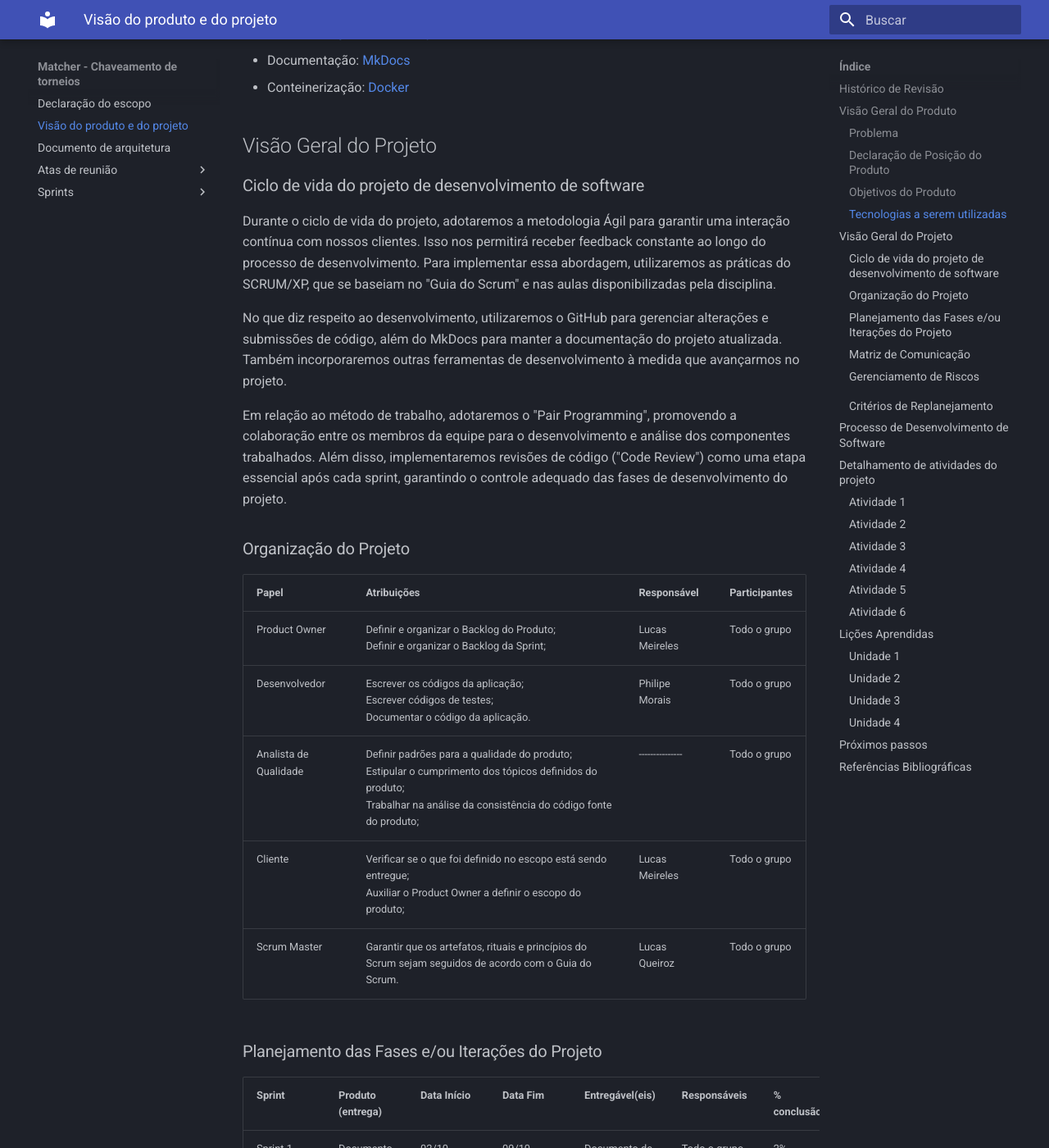
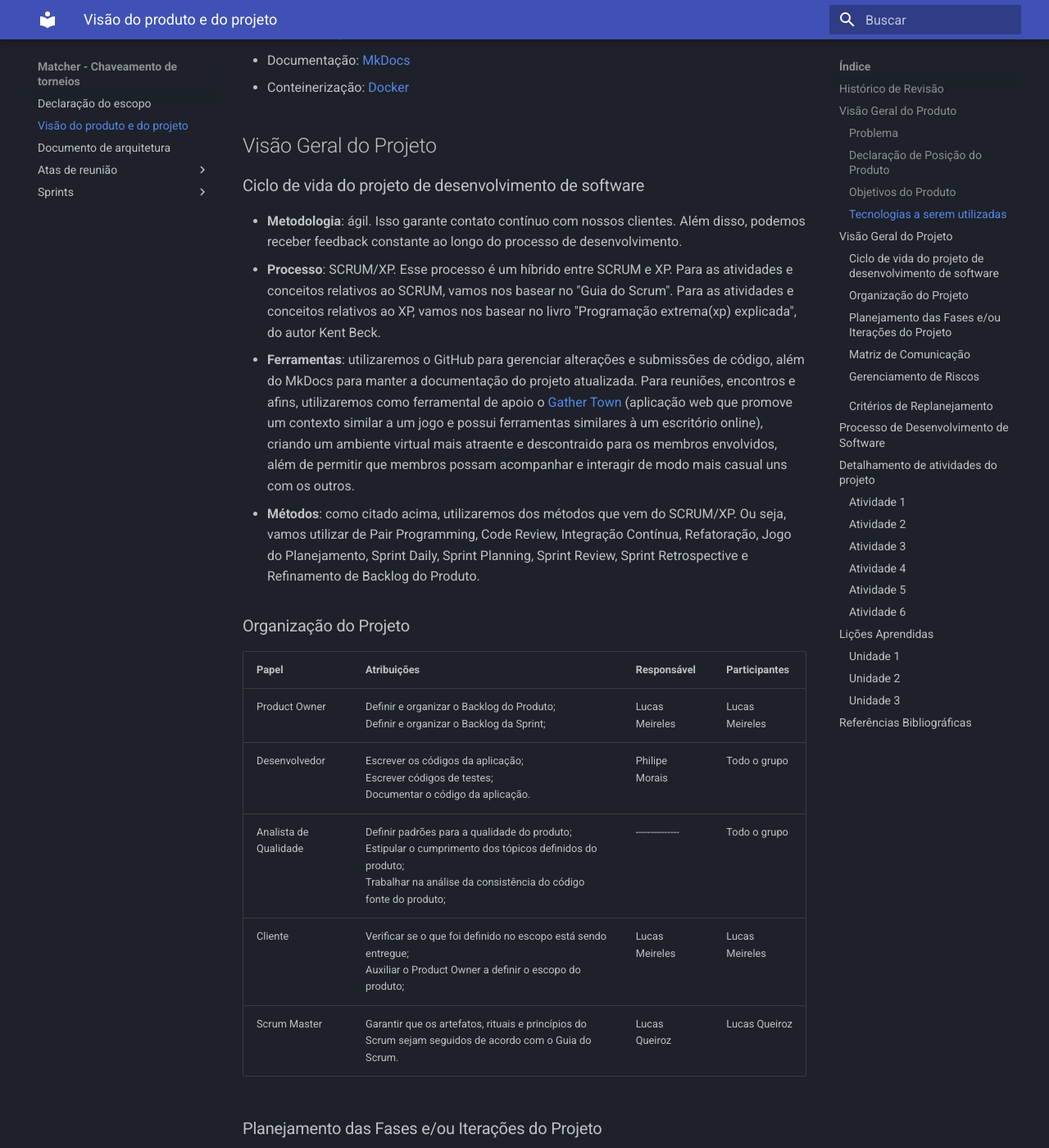
Before and after one commit to FGA0138-MDS-Ajax/2023-2-SIRIUS, an MkDocs documentation site: the page built from docs/visao-produto-projeto.md, in a window 1280 px wide and 1400 px high, scrolled down 1802 px. Shown: the whole window at 82% size. Built offline with MkDocs 1.6.1 and Material for MkDocs 9.7.7, drawn with Linux system fonts in a browser that asks for light colours; some of the changed text lies outside the part shown.

Commit message:
Atualização parcial do documento de visão
Co-authored-by: João Eduardo <joaoeduardopereira@yahoo.com.br>
Co-authored-by: João Pedro <joaopedrosilvarodrigues57@gmail.com>
Co-authored-by: Fábio Torres <fabioalessandrotorres@gmail.com>
Co-authored-by: Lucas Meireles <katunerx@gmail.com>
Co-authored-by: Rodrigo <rodrigomfab88@gmail.com>

```diff
--- a/docs/visao-produto-projeto.md
+++ b/docs/visao-produto-projeto.md
@@ -52,22 +52,22 @@ O principal critério para a escolha das tecnologias abaixo foi a familiaridade
 ## Visão Geral do Projeto
 
 ### Ciclo de vida do projeto de desenvolvimento de software
-Durante o ciclo de vida do projeto, adotaremos a metodologia Ágil para garantir uma interação contínua com nossos clientes. Isso nos permitirá receber feedback constante ao longo do processo de desenvolvimento. Para implementar essa abordagem, utilizaremos as práticas do SCRUM/XP, que se baseiam no "Guia do Scrum" e nas aulas disponibilizadas pela disciplina.
 
-No que diz respeito ao desenvolvimento, utilizaremos o GitHub para gerenciar alterações e submissões de código, além do MkDocs para manter a documentação do projeto atualizada. Também incorporaremos outras ferramentas de desenvolvimento à medida que avançarmos no projeto.
-
-Em relação ao método de trabalho, adotaremos o "Pair Programming", promovendo a colaboração entre os membros da equipe para o desenvolvimento e análise dos componentes trabalhados. Além disso, implementaremos revisões de código ("Code Review") como uma etapa essencial após cada sprint, garantindo o controle adequado das fases de desenvolvimento do projeto.
+- **Metodologia**: ágil. Isso garante contato contínuo com nossos clientes. Além disso, podemos receber feedback constante ao longo do processo de desenvolvimento.
+- **Processo**: SCRUM/XP. Esse processo é um híbrido entre SCRUM e XP. Para as atividades e conceitos relativos ao SCRUM, vamos nos basear no "Guia do Scrum". Para as atividades e conceitos relativos ao XP, vamos nos basear no livro "Programação extrema(xp) explicada", do autor Kent Beck.
+- **Ferramentas**: utilizaremos o GitHub para gerenciar alterações e submissões de código, além do MkDocs para manter a documentação do projeto atualizada. Para reuniões, encontros e afins, utilizaremos como ferramental de apoio o [Gather Town](https://www.gather.town/) (aplicação web que promove um contexto similar a um jogo e possui ferramentas similares à um escritório online), criando um ambiente virtual mais atraente e descontraido para os membros envolvidos, além de permitir que membros possam acompanhar e interagir de modo mais casual uns com os outros.
+- **Métodos**: como citado acima, utilizaremos dos métodos que vem do SCRUM/XP. Ou seja, vamos utilizar de Pair Programming, Code Review, Integração Contínua, Refatoração, Jogo do Planejamento, Sprint Daily, Sprint Planning, Sprint Review, Sprint Retrospective e Refinamento de Backlog do Produto.
 
 
 ### Organização do Projeto
 
 | Papel         | Atribuições                                                  | Responsável    | Participantes |
 | ------------- | ------------------------------------------------------------ | -------------- | ------------- |
-| Product Owner | Definir e organizar o Backlog do Produto;<br>Definir e organizar o Backlog da Sprint; | Lucas Meireles | Todo o grupo  |
+| Product Owner | Definir e organizar o Backlog do Produto;<br>Definir e organizar o Backlog da Sprint; | Lucas Meireles | Lucas Meireles |
 | Desenvolvedor | Escrever os códigos da aplicação;<br>Escrever códigos de testes;<br>Documentar o código da aplicação. | Philipe Morais | Todo o grupo  |
 | Analista de Qualidade | Definir padrões para a qualidade do produto;<br>Estipular o cumprimento dos tópicos definidos do produto;<br>Trabalhar na análise da consistência do código fonte do produto; | ---------------  | Todo o grupo  |
-| Cliente       | Verificar se o que foi definido no escopo está sendo entregue;<br>Auxiliar o Product Owner a definir o escopo do produto; | Lucas Meireles | Todo o grupo  |
-| Scrum Master | Garantir que os artefatos, rituais e princípios do Scrum sejam seguidos de acordo com o Guia do Scrum. | Lucas Queiroz | Todo o grupo |
+| Cliente       | Verificar se o que foi definido no escopo está sendo entregue;<br>Auxiliar o Product Owner a definir o escopo do produto; | Lucas Meireles | Lucas Meireles |
+| Scrum Master | Garantir que os artefatos, rituais e princípios do Scrum sejam seguidos de acordo com o Guia do Scrum. | Lucas Queiroz | Lucas Queiroz |
 
 
 
@@ -186,14 +186,14 @@ Vamos utilizar o framework Scrum/XP. Assim, todo o nosso processo vai ser de aco
 
 ...
 
-### Unidade 4
 
-...
+
+## Referências Bibliográficas
+
+SCHWABER, Ken; SUTHERLAND, Jeff. **Guia do Scrum**: as regras do jogo. 2ª ed.
+Rio de Janeiro: Elsevier, 2020.
 
 
 
-## Próximos passos
-
-
-
-## Referências Bibliográficas
+BECK, Kent. **Programação extrema (xp) explicada**: acolha as mudanças. Porto
+Alegre: Bookman, 2004.
```
